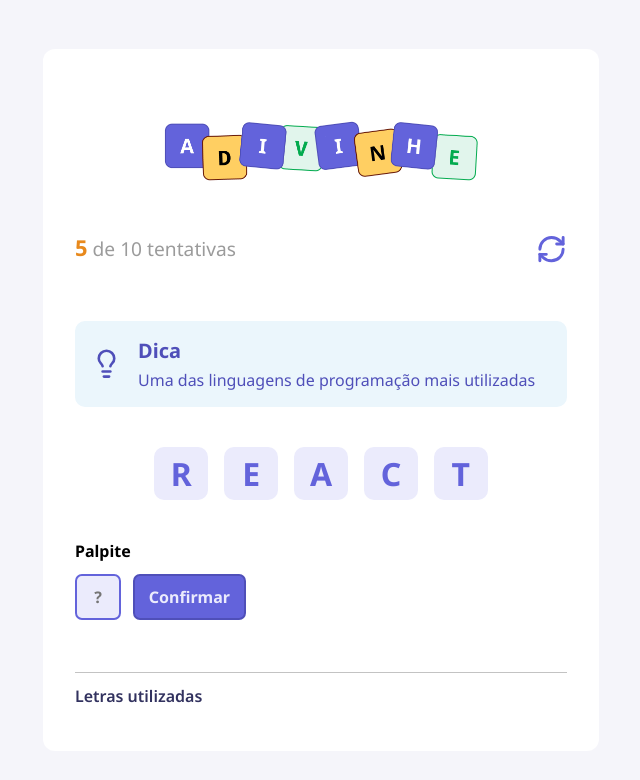
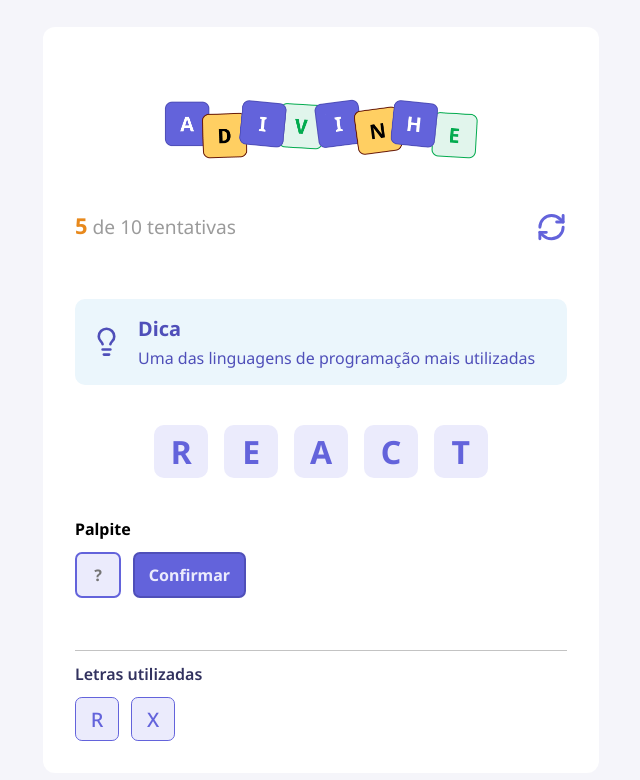
Before and after one commit to garrudas/projeto-jogo-adivinhacao, a React (Vite) app: page / in a window 1280 px wide. Shown: the top 780 px of the page, without its empty margins (319-959 px from the left). Built offline with nearby package versions, Linux system fonts and the light colour scheme.

Commit message:
Interface - Variações de Tamanho de Letra

```diff
--- a/src/components/Letter/index.tsx
+++ b/src/components/Letter/index.tsx
@@ -2,11 +2,16 @@
 
 type Props = {
     value?: string
+    size?: "default" | "small"
 }
 
-export function Letter({ value = "" }: Props) {
+export function Letter({ value = "", size = "default" }: Props) {
     return (
-        <div className={styles.letter}>
+        <div className={`
+        ${styles.letter}
+        ${size === "small" && styles.letterSmall}
+        `}
+        >
             <span>{value}</span>
         </div>
     )
--- a/src/components/Letter/styles.module.css
+++ b/src/components/Letter/styles.module.css
@@ -14,3 +14,13 @@
     align-items: center;
     justify-content: center;
 }
+
+.letterSmall {
+    width: 2.75rem;
+    height: 2.75rem;
+    border-radius: 0.43rem;
+
+    font-size: 1.25rem;
+    font-weight: 500;
+    border: 1px solid #6363db;
+}
--- a/src/components/LettersUsed/index.tsx
+++ b/src/components/LettersUsed/index.tsx
@@ -1,9 +1,15 @@
 import styles from "./styles.module.css"
+import { Letter } from "../Letter"
 
 export function LettersUsed() {
     return (
         <div className={styles.lettersUsed}>
             <h5>Letras utilizadas</h5>
+
+            <div>
+                <Letter value="R" size="small" />
+                <Letter value="X" size="small" />
+            </div>
         </div>
     )
 }
--- a/src/components/LettersUsed/styles.module.css
+++ b/src/components/LettersUsed/styles.module.css
@@ -10,3 +10,9 @@
     font-weight: 600;
     margin: 0.75rem 0;
 }
+
+.lettersUsed>div {
+    display: flex;
+    gap: 0.75rem;
+    flex-wrap: wrap;
+}
```
